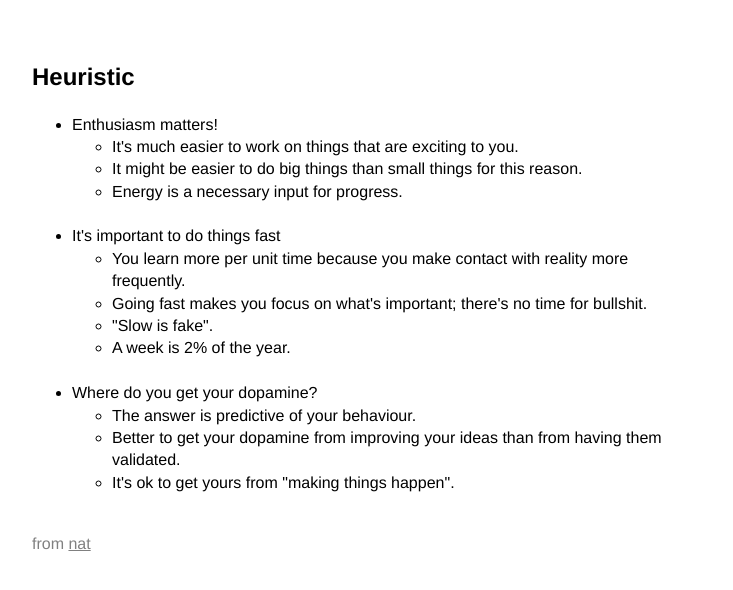
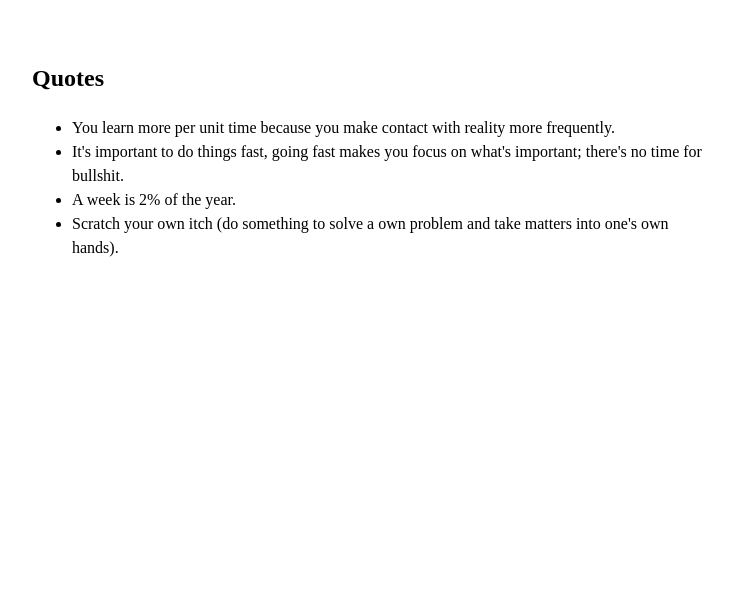
Before and after one commit to arunsy/arunsy.github.io, a plain HTML site: page h.html in a window 1280 px wide. Shown: the whole page, without its empty margins (272-1005 px from the left). Drawn offline with Linux system fonts and the light colour scheme.

Commit message:
Update h.html

```diff
--- a/h.html
+++ b/h.html
@@ -1,11 +1,10 @@
 <style>
     body {
-        line-height: 1.4;
+        line-height: 1.5;
         font-size: 16px;
         padding: 0 10px;
         margin: 50px auto;
         max-width: 680px;
-        font-family: Helvetica, sans-serif;
     }
 
     #content {
@@ -15,40 +14,21 @@
     }
 </style>
 
-<title>Heuristic</title>
+<title> Heuristic Quotes </title>
 </head>
 
 <body>
     <div id="content" style="margin-top:60px">
-        <h2>Heuristic</h2>
+        <h2> Quotes </h2>
 
         <ul>
-            <li> Enthusiasm matters! </li>
-            <ul>
-                <li> It's much easier to work on things that are exciting to you. </li>
-                <li> It might be easier to do big things than small things for this reason. </li>
-                <li> Energy is a necessary input for progress. </li>
-            </ul>
-            <br>
-
-            <li> It's important to do things fast </li>
-            <ul>
-                <li> You learn more per unit time because you make contact with reality more frequently. </li>
-                <li> Going fast makes you focus on what's important; there's no time for bullshit. </li>
-                <li> "Slow is fake". </li>
-                <li> A week is 2% of the year. </li>
-            </ul>
-            <br>
-
-            <li> Where do you get your dopamine? </li>
-            <ul>
-                <li> The answer is predictive of your behaviour. </li>
-                <li> Better to get your dopamine from improving your ideas than from having them validated. </li>
-                <li> It's ok to get yours from "making things happen". </li>
-            </ul>
-            <br>
+            <li> You learn more per unit time because you make contact with reality more frequently. </li>
+            <li> It's important to do things fast, going fast makes you focus on what's important; there's no time for
+                bullshit. </li>
+            <li> A week is 2% of the year. </li>
+            <li> Scratch your own itch (do something to solve a own problem and take matters into one's own hands).
+            </li>
         </ul>
 
-        <p style="color:#808080"> from <a style="color:#808080" href="http://nat.org">nat</a> </p>
     </div>
 </body>
```
